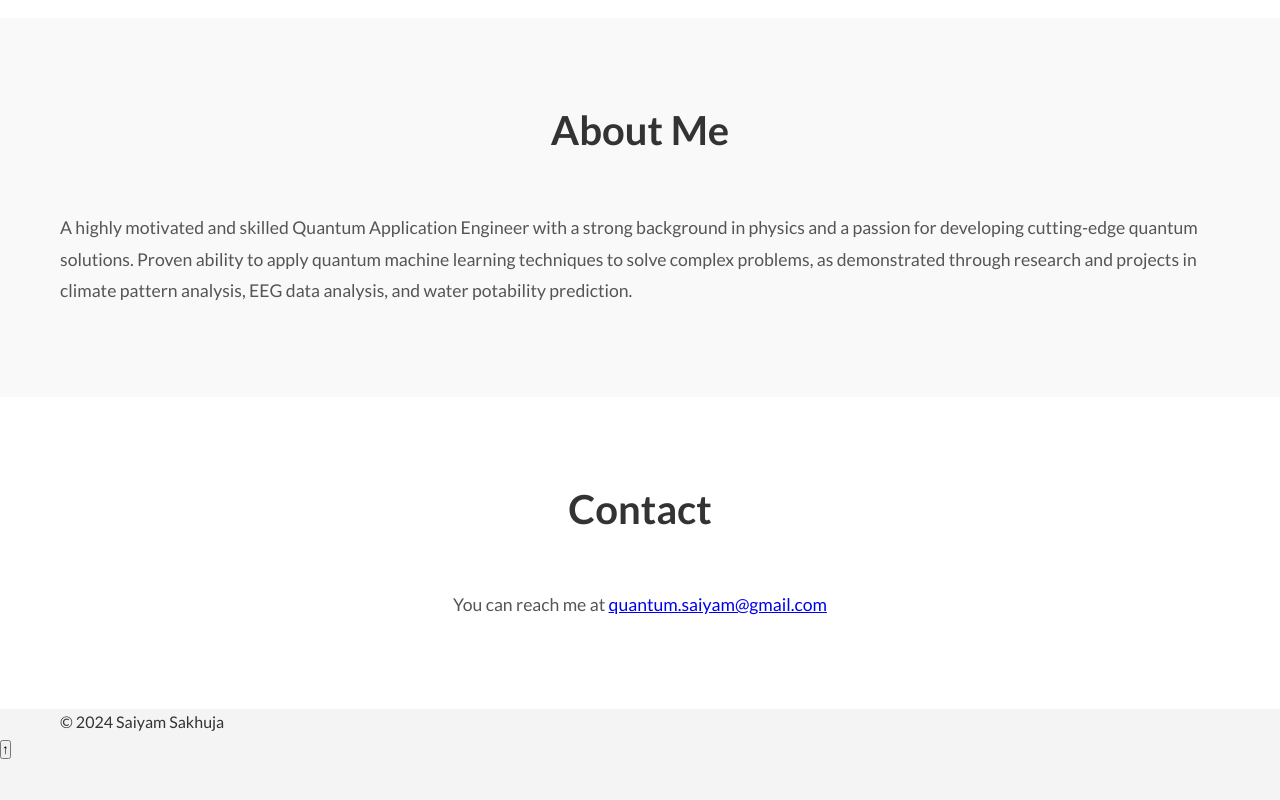
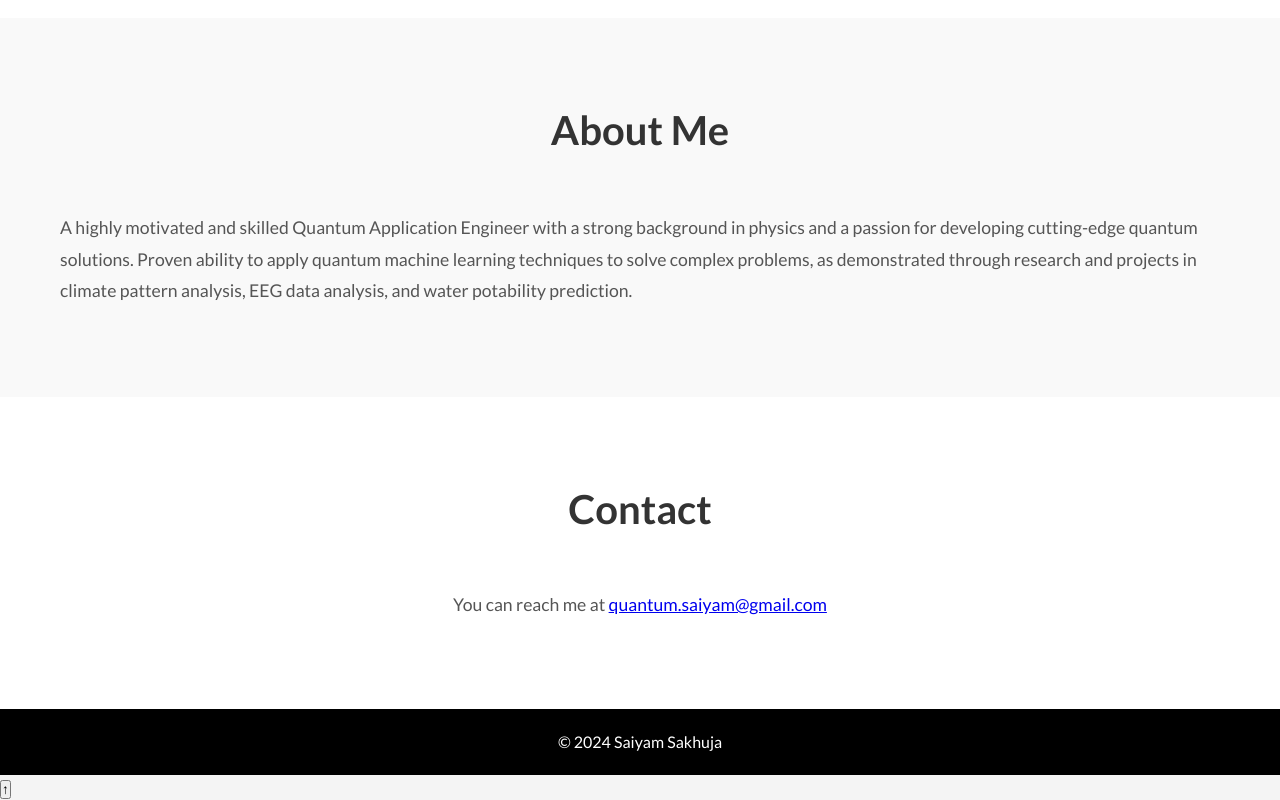
Before and after one commit to sakhujasaiyam/sakhujasaiyam.github.io, a plain HTML site: page index.html in a window 1280 px wide. Shown: the part 3313-4113 px from the top of the page. Before the commit the page ends 4073 px from the top, so only its background shows below. Drawn offline with Linux system fonts and the light colour scheme.

Commit message:
Update style.css

```diff
--- a/style.css
+++ b/style.css
@@ -390,6 +390,18 @@ nav .container {
     text-align: center;
 }
 
+footer {
+    background-color: #000; /* Black background */
+    color: #fff;
+    text-align: center;
+    padding: 20px 0;
+}
+
+footer p {
+    margin: 0;
+    font-size: 1em;
+}
+
 /* Responsive Design */
 @media (max-width: 768px) {
     .nav-links li {
```
